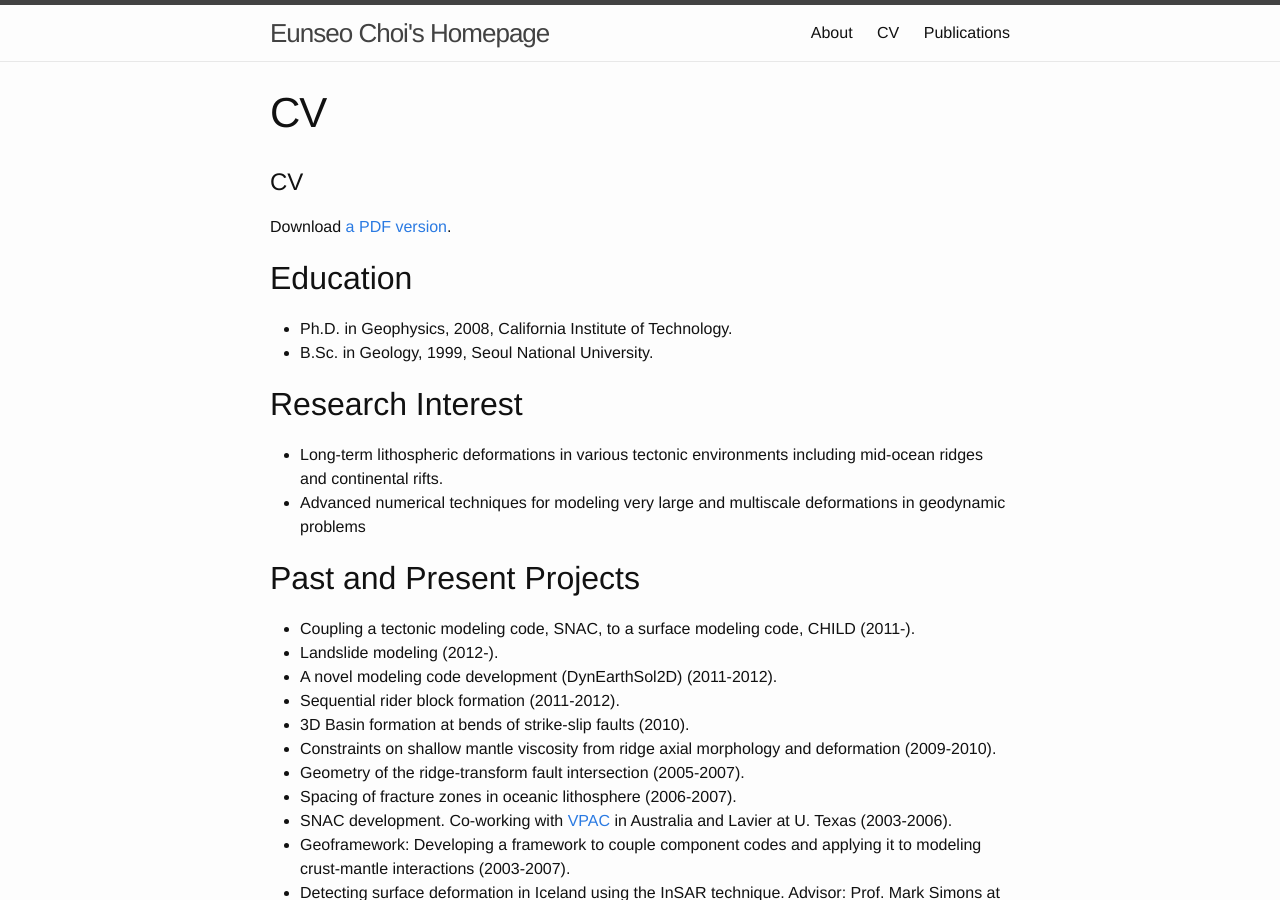
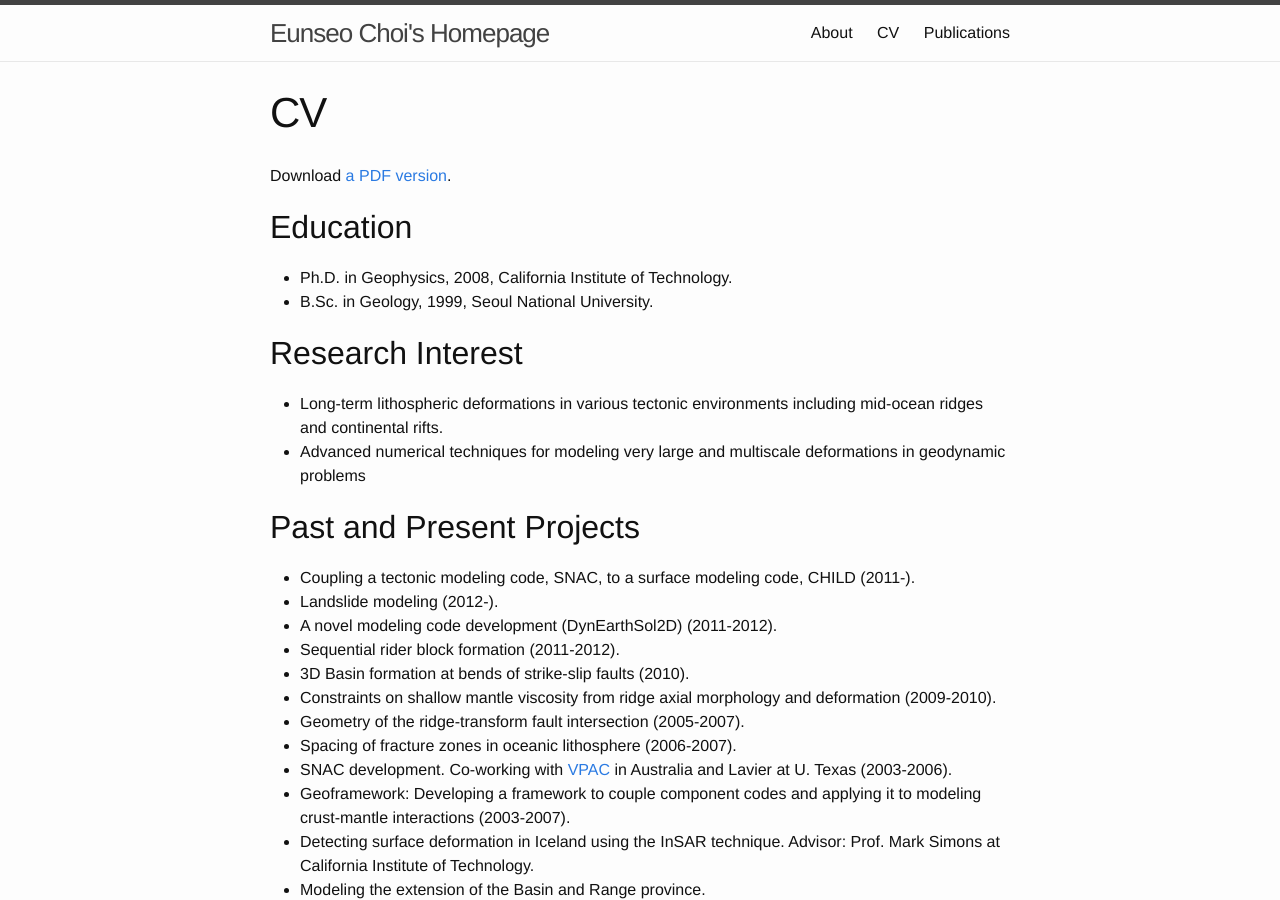
Before and after one commit to echoi/echoi.github.io, a Jekyll site: the page built from cv.md, in a window 1280 px wide and 900 px high. Built offline with Jekyll 4.4.1, drawn with Linux system fonts in a browser that asks for light colours.

Commit message:
removed redundant title

```diff
--- a/cv.md
+++ b/cv.md
@@ -4,7 +4,6 @@
 permalink: /cv/
 ---
 
-# CV
 Download [a PDF version]({{ site.url }}/assets/CV_Choi.pdf).
 
 ## Education
```
Also changed, not shown: publist.md (+0 -2 lines).
